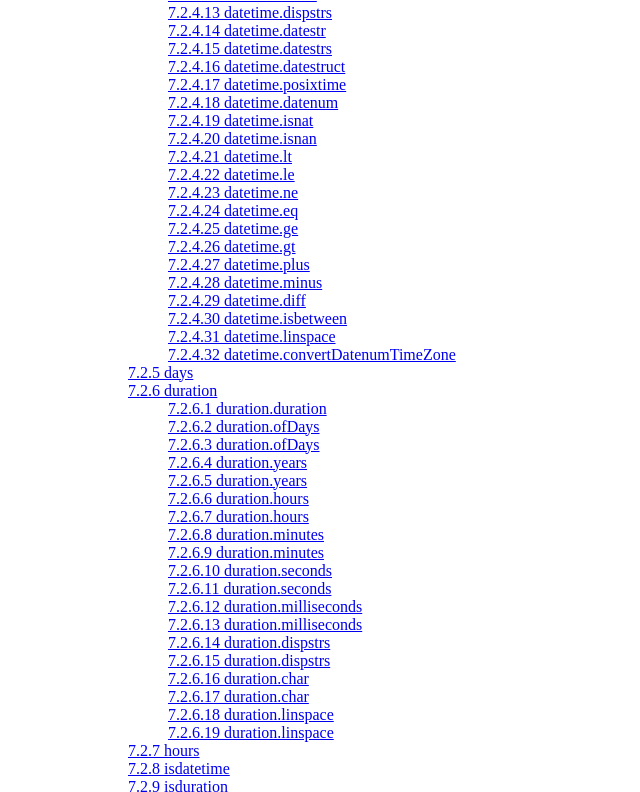
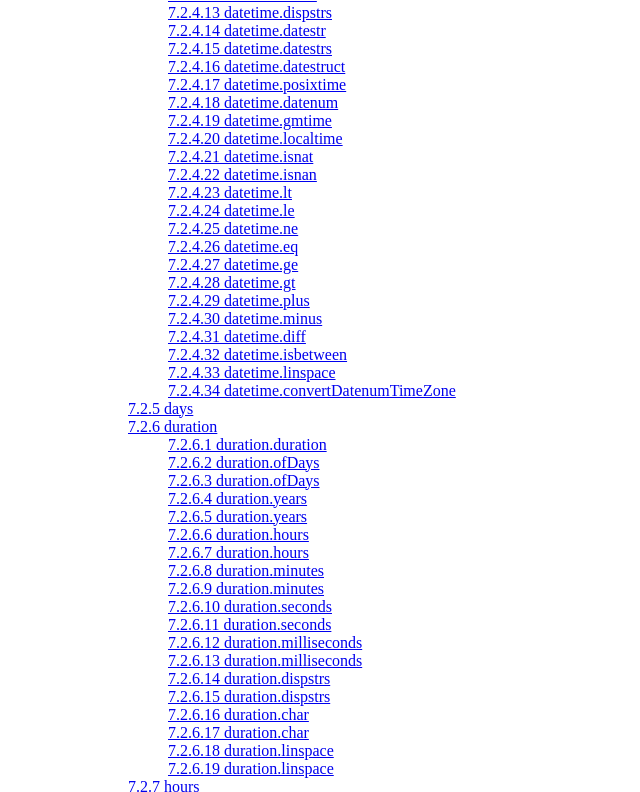
Before and after one commit to apjanke/octave-chrono, a plain HTML site: page doc/chrono.html in a window 1280 px wide. Shown: the part 1072-1864 px from the top of the page, without its empty margins (0-640 px from the left). Drawn offline with Linux system fonts and the light colour scheme.

Commit message:
Regenerate doco

```diff
--- a/doc/chrono.html
+++ b/doc/chrono.html
@@ -140,20 +140,22 @@ ul.no-bullet {list-style: none}
         <li><a id="toc-datetime_002edatestruct-1" href="#datetime_002edatestruct">7.2.4.16 datetime.datestruct</a></li>
         <li><a id="toc-datetime_002eposixtime-1" href="#datetime_002eposixtime">7.2.4.17 datetime.posixtime</a></li>
         <li><a id="toc-datetime_002edatenum-1" href="#datetime_002edatenum">7.2.4.18 datetime.datenum</a></li>
-        <li><a id="toc-datetime_002eisnat-1" href="#datetime_002eisnat">7.2.4.19 datetime.isnat</a></li>
-        <li><a id="toc-datetime_002eisnan-1" href="#datetime_002eisnan">7.2.4.20 datetime.isnan</a></li>
-        <li><a id="toc-datetime_002elt-1" href="#datetime_002elt">7.2.4.21 datetime.lt</a></li>
-        <li><a id="toc-datetime_002ele-1" href="#datetime_002ele">7.2.4.22 datetime.le</a></li>
-        <li><a id="toc-datetime_002ene-1" href="#datetime_002ene">7.2.4.23 datetime.ne</a></li>
-        <li><a id="toc-datetime_002eeq-1" href="#datetime_002eeq">7.2.4.24 datetime.eq</a></li>
-        <li><a id="toc-datetime_002ege-1" href="#datetime_002ege">7.2.4.25 datetime.ge</a></li>
-        <li><a id="toc-datetime_002egt-1" href="#datetime_002egt">7.2.4.26 datetime.gt</a></li>
-        <li><a id="toc-datetime_002eplus-1" href="#datetime_002eplus">7.2.4.27 datetime.plus</a></li>
-        <li><a id="toc-datetime_002eminus-1" href="#datetime_002eminus">7.2.4.28 datetime.minus</a></li>
-        <li><a id="toc-datetime_002ediff-1" href="#datetime_002ediff">7.2.4.29 datetime.diff</a></li>
-        <li><a id="toc-datetime_002eisbetween-1" href="#datetime_002eisbetween">7.2.4.30 datetime.isbetween</a></li>
-        <li><a id="toc-datetime_002elinspace-1" href="#datetime_002elinspace">7.2.4.31 datetime.linspace</a></li>
-        <li><a id="toc-datetime_002econvertDatenumTimeZone-1" href="#datetime_002econvertDatenumTimeZone">7.2.4.32 datetime.convertDatenumTimeZone</a></li>
+        <li><a id="toc-datetime_002egmtime-1" href="#datetime_002egmtime">7.2.4.19 datetime.gmtime</a></li>
+        <li><a id="toc-datetime_002elocaltime-1" href="#datetime_002elocaltime">7.2.4.20 datetime.localtime</a></li>
+        <li><a id="toc-datetime_002eisnat-1" href="#datetime_002eisnat">7.2.4.21 datetime.isnat</a></li>
+        <li><a id="toc-datetime_002eisnan-1" href="#datetime_002eisnan">7.2.4.22 datetime.isnan</a></li>
+        <li><a id="toc-datetime_002elt-1" href="#datetime_002elt">7.2.4.23 datetime.lt</a></li>
+        <li><a id="toc-datetime_002ele-1" href="#datetime_002ele">7.2.4.24 datetime.le</a></li>
+        <li><a id="toc-datetime_002ene-1" href="#datetime_002ene">7.2.4.25 datetime.ne</a></li>
+        <li><a id="toc-datetime_002eeq-1" href="#datetime_002eeq">7.2.4.26 datetime.eq</a></li>
+        <li><a id="toc-datetime_002ege-1" href="#datetime_002ege">7.2.4.27 datetime.ge</a></li>
+        <li><a id="toc-datetime_002egt-1" href="#datetime_002egt">7.2.4.28 datetime.gt</a></li>
+        <li><a id="toc-datetime_002eplus-1" href="#datetime_002eplus">7.2.4.29 datetime.plus</a></li>
+        <li><a id="toc-datetime_002eminus-1" href="#datetime_002eminus">7.2.4.30 datetime.minus</a></li>
+        <li><a id="toc-datetime_002ediff-1" href="#datetime_002ediff">7.2.4.31 datetime.diff</a></li>
+        <li><a id="toc-datetime_002eisbetween-1" href="#datetime_002eisbetween">7.2.4.32 datetime.isbetween</a></li>
+        <li><a id="toc-datetime_002elinspace-1" href="#datetime_002elinspace">7.2.4.33 datetime.linspace</a></li>
+        <li><a id="toc-datetime_002econvertDatenumTimeZone-1" href="#datetime_002econvertDatenumTimeZone">7.2.4.34 datetime.convertDatenumTimeZone</a></li>
       </ul></li>
       <li><a id="toc-days-1" href="#days">7.2.5 days</a></li>
       <li><a id="toc-duration-1" href="#duration">7.2.6 duration</a>
@@ -1094,6 +1096,10 @@ underlying UTC times that its elements represent.
 </td></tr>
 <tr><td align="left" valign="top">&bull; <a href="#datetime_002edatenum">datetime.datenum</a></td><td>&nbsp;&nbsp;</td><td align="left" valign="top">
 </td></tr>
+<tr><td align="left" valign="top">&bull; <a href="#datetime_002egmtime">datetime.gmtime</a></td><td>&nbsp;&nbsp;</td><td align="left" valign="top">
+</td></tr>
+<tr><td align="left" valign="top">&bull; <a href="#datetime_002elocaltime">datetime.localtime</a></td><td>&nbsp;&nbsp;</td><td align="left" valign="top">
+</td></tr>
 <tr><td align="left" valign="top">&bull; <a href="#datetime_002eisnat">datetime.isnat</a></td><td>&nbsp;&nbsp;</td><td align="left" valign="top">
 </td></tr>
 <tr><td align="left" valign="top">&bull; <a href="#datetime_002eisnan">datetime.isnan</a></td><td>&nbsp;&nbsp;</td><td align="left" valign="top">
@@ -1454,7 +1460,7 @@ POSIX times are, by definition, in UTC.
 <hr>
 <span id="datetime_002edatenum"></span><div class="header">
 <p>
-Next: <a href="#datetime_002eisnat" accesskey="n" rel="next">datetime.isnat</a>, Previous: <a href="#datetime_002eposixtime" accesskey="p" rel="prev">datetime.posixtime</a>, Up: <a href="#datetime" accesskey="u" rel="up">datetime</a> &nbsp; [<a href="#SEC_Contents" title="Table of contents" rel="contents">Contents</a>]</p>
+Next: <a href="#datetime_002egmtime" accesskey="n" rel="next">datetime.gmtime</a>, Previous: <a href="#datetime_002eposixtime" accesskey="p" rel="prev">datetime.posixtime</a>, Up: <a href="#datetime" accesskey="u" rel="up">datetime</a> &nbsp; [<a href="#SEC_Contents" title="Table of contents" rel="contents">Contents</a>]</p>
 </div>
 <span id="datetime_002edatenum-1"></span><h4 class="subsubsection">7.2.4.18 datetime.datenum</h4>
 
@@ -1468,11 +1474,59 @@ Next: <a href="#datetime_002eisnat" accesskey="n" rel="next">datetime.isnat</a>,
 </dd></dl>
 
 <hr>
+<span id="datetime_002egmtime"></span><div class="header">
+<p>
+Next: <a href="#datetime_002elocaltime" accesskey="n" rel="next">datetime.localtime</a>, Previous: <a href="#datetime_002edatenum" accesskey="p" rel="prev">datetime.datenum</a>, Up: <a href="#datetime" accesskey="u" rel="up">datetime</a> &nbsp; [<a href="#SEC_Contents" title="Table of contents" rel="contents">Contents</a>]</p>
+</div>
+<span id="datetime_002egmtime-1"></span><h4 class="subsubsection">7.2.4.19 datetime.gmtime</h4>
+
+<dl>
+<dt id="index-gmtime">Method: <em><var>out</var> =</em> <strong>gmtime</strong> <em>(<var>obj</var>)</em></dt>
+<dd>
+<p>Convert to TM_STRUCT structure in UTC time.
+</p>
+<p>Converts <var>obj</var> to a TM_STRUCT style structure array. The result is in
+UTC time. If <var>obj</var> is unzoned, it is assumed to be in UTC time.
+</p>
+<p>Returns a struct array in TM_STRUCT style.
+</p>
+</dd></dl>
+
+<hr>
+<span id="datetime_002elocaltime"></span><div class="header">
+<p>
+Next: <a href="#datetime_002eisnat" accesskey="n" rel="next">datetime.isnat</a>, Previous: <a href="#datetime_002egmtime" accesskey="p" rel="prev">datetime.gmtime</a>, Up: <a href="#datetime" accesskey="u" rel="up">datetime</a> &nbsp; [<a href="#SEC_Contents" title="Table of contents" rel="contents">Contents</a>]</p>
+</div>
+<span id="datetime_002elocaltime-1"></span><h4 class="subsubsection">7.2.4.20 datetime.localtime</h4>
+
+<dl>
+<dt id="index-localtime">Method: <em><var>out</var> =</em> <strong>localtime</strong> <em>(<var>obj</var>)</em></dt>
+<dd>
+<p>Convert to TM_STRUCT structure in UTC time.
+</p>
+<p>Converts <var>obj</var> to a TM_STRUCT style structure array. The result is a
+local time in the system default time zone. Note that the system default
+time zone is always used, regardless of what TimeZone is set on <var>obj</var>.
+</p>
+<p>If <var>obj</var> is unzoned, it is assumed to be in UTC time.
+</p>
+<p>Returns a struct array in TM_STRUCT style.
+</p>
+<p>Example:
+</p><div class="example">
+<pre class="example">dt = datetime;
+dt.TimeZone = datetime.SystemTimeZone;
+tm_struct = localtime (dt);
+</pre></div>
+
+</dd></dl>
+
+<hr>
 <span id="datetime_002eisnat"></span><div class="header">
 <p>
-Next: <a href="#datetime_002eisnan" accesskey="n" rel="next">datetime.isnan</a>, Previous: <a href="#datetime_002edatenum" accesskey="p" rel="prev">datetime.datenum</a>, Up: <a href="#datetime" accesskey="u" rel="up">datetime</a> &nbsp; [<a href="#SEC_Contents" title="Table of contents" rel="contents">Contents</a>]</p>
-</div>
-<span id="datetime_002eisnat-1"></span><h4 class="subsubsection">7.2.4.19 datetime.isnat</h4>
+Next: <a href="#datetime_002eisnan" accesskey="n" rel="next">datetime.isnan</a>, Previous: <a href="#datetime_002elocaltime" accesskey="p" rel="prev">datetime.localtime</a>, Up: <a href="#datetime" accesskey="u" rel="up">datetime</a> &nbsp; [<a href="#SEC_Contents" title="Table of contents" rel="contents">Contents</a>]</p>
+</div>
+<span id="datetime_002eisnat-1"></span><h4 class="subsubsection">7.2.4.21 datetime.isnat</h4>
 
 <dl>
 <dt id="index-isnat-1">Method: <em><var>out</var> =</em> <strong>isnat</strong> <em>(<var>obj</var>)</em></dt>
@@ -1488,7 +1542,7 @@ Next: <a href="#datetime_002eisnan" accesskey="n" rel="next">datetime.isnan</a>,
 <p>
 Next: <a href="#datetime_002elt" accesskey="n" rel="next">datetime.lt</a>, Previous: <a href="#datetime_002eisnat" accesskey="p" rel="prev">datetime.isnat</a>, Up: <a href="#datetime" accesskey="u" rel="up">datetime</a> &nbsp; [<a href="#SEC_Contents" title="Table of contents" rel="contents">Contents</a>]</p>
 </div>
-<span id="datetime_002eisnan-1"></span><h4 class="subsubsection">7.2.4.20 datetime.isnan</h4>
+<span id="datetime_002eisnan-1"></span><h4 class="subsubsection">7.2.4.22 datetime.isnan</h4>
 
 <dl>
 <dt id="index-isnan-1">Method: <em><var>out</var> =</em> <strong>isnan</strong> <em>(<var>obj</var>)</em></dt>
@@ -1505,7 +1559,7 @@ to support type compatibility and polymorphic programming.
 <p>
 Next: <a href="#datetime_002ele" accesskey="n" rel="next">datetime.le</a>, Previous: <a href="#datetime_002eisnan" accesskey="p" rel="prev">datetime.isnan</a>, Up: <a href="#datetime" accesskey="u" rel="up">datetime</a> &nbsp; [<a href="#SEC_Contents" title="Table of contents" rel="contents">Contents</a>]</p>
 </div>
-<span id="datetime_002elt-1"></span><h4 class="subsubsection">7.2.4.21 datetime.lt</h4>
+<span id="datetime_002elt-1"></span><h4 class="subsubsection">7.2.4.23 datetime.lt</h4>
 
 <dl>
 <dt id="index-lt">Method: <em><var>out</var> =</em> <strong>lt</strong> <em>(<var>A</var>, <var>B</var>)</em></dt>
@@ -1525,7 +1579,7 @@ constructor or conversion method.
 <p>
 Next: <a href="#datetime_002ene" accesskey="n" rel="next">datetime.ne</a>, Previous: <a href="#datetime_002elt" accesskey="p" rel="prev">datetime.lt</a>, Up: <a href="#datetime" accesskey="u" rel="up">datetime</a> &nbsp; [<a href="#SEC_Contents" title="Table of contents" rel="contents">Contents</a>]</p>
 </div>
-<span id="datetime_002ele-1"></span><h4 class="subsubsection">7.2.4.22 datetime.le</h4>
+<span id="datetime_002ele-1"></span><h4 class="subsubsection">7.2.4.24 datetime.le</h4>
 
 <dl>
 <dt id="index-le">Method: <em><var>out</var> =</em> <strong>le</strong> <em>(<var>A</var>, <var>B</var>)</em></dt>
@@ -1545,7 +1599,7 @@ constructor or conversion method.
 <p>
 Next: <a href="#datetime_002eeq" accesskey="n" rel="next">datetime.eq</a>, Previous: <a href="#datetime_002ele" accesskey="p" rel="prev">datetime.le</a>, Up: <a href="#datetime" accesskey="u" rel="up">datetime</a> &nbsp; [<a href="#SEC_Contents" title="Table of contents" rel="contents">Contents</a>]</p>
 </div>
-<span id="datetime_002ene-1"></span><h4 class="subsubsection">7.2.4.23 datetime.ne</h4>
+<span id="datetime_002ene-1"></span><h4 class="subsubsection">7.2.4.25 datetime.ne</h4>
 
 <dl>
 <dt id="index-ne">Method: <em><var>out</var> =</em> <strong>ne</strong> <em>(<var>A</var>, <var>B</var>)</em></dt>
@@ -1565,7 +1619,7 @@ constructor or conversion method.
 <p>
 Next: <a href="#datetime_002ege" accesskey="n" rel="next">datetime.ge</a>, Previous: <a href="#datetime_002ene" accesskey="p" rel="prev">datetime.ne</a>, Up: <a href="#datetime" accesskey="u" rel="up">datetime</a> &nbsp; [<a href="#SEC_Contents" title="Table of contents" rel="contents">Contents</a>]</p>
 </div>
-<span id="datetime_002eeq-1"></span><h4 class="subsubsection">7.2.4.24 datetime.eq</h4>
+<span id="datetime_002eeq-1"></span><h4 class="subsubsection">7.2.4.26 datetime.eq</h4>
 
 <dl>
 <dt id="index-eq">Method: <em><var>out</var> =</em> <strong>eq</strong> <em>(<var>A</var>, <var>B</var>)</em></dt>
@@ -1585,7 +1639,7 @@ constructor or conversion method.
 <p>
 Next: <a href="#datetime_002egt" accesskey="n" rel="next">datetime.gt</a>, Previous: <a href="#datetime_002eeq" accesskey="p" rel="prev">datetime.eq</a>, Up: <a href="#datetime" accesskey="u" rel="up">datetime</a> &nbsp; [<a href="#SEC_Contents" title="Table of contents" rel="contents">Contents</a>]</p>
 </div>
-<span id="datetime_002ege-1"></span><h4 class="subsubsection">7.2.4.25 datetime.ge</h4>
+<span id="datetime_002ege-1"></span><h4 class="subsubsection">7.2.4.27 datetime.ge</h4>
 
 <dl>
 <dt id="index-ge">Method: <em><var>out</var> =</em> <strong>ge</strong> <em>(<var>A</var>, <var>B</var>)</em></dt>
@@ -1605,7 +1659,7 @@ constructor or conversion method.
 <p>
 Next: <a href="#datetime_002eplus" accesskey="n" rel="next">datetime.plus</a>, Previous: <a href="#datetime_002ege" accesskey="p" rel="prev">datetime.ge</a>, Up: <a href="#datetime" accesskey="u" rel="up">datetime</a> &nbsp; [<a href="#SEC_Contents" title="Table of contents" rel="contents">Contents</a>]</p>
 </div>
-<span id="datetime_002egt-1"></span><h4 class="subsubsection">7.2.4.26 datetime.gt</h4>
+<span id="datetime_002egt-1"></span><h4 class="subsubsection">7.2.4.28 datetime.gt</h4>
 
 <dl>
 <dt id="index-gt">Method: <em><var>out</var> =</em> <strong>gt</strong> <em>(<var>A</var>, <var>B</var>)</em></dt>
@@ -1625,7 +1679,7 @@ constructor or conversion method.
 <p>
 Next: <a href="#datetime_002eminus" accesskey="n" rel="next">datetime.minus</a>, Previous: <a href="#datetime_002egt" accesskey="p" rel="prev">datetime.gt</a>, Up: <a href="#datetime" accesskey="u" rel="up">datetime</a> &nbsp; [<a href="#SEC_Contents" title="Table of contents" rel="contents">Contents</a>]</p>
 </div>
-<span id="datetime_002eplus-1"></span><h4 class="subsubsection">7.2.4.27 datetime.plus</h4>
+<span id="datetime_002eplus-1"></span><h4 class="subsubsection">7.2.4.29 datetime.plus</h4>
 
 <dl>
 <dt id="index-plus-1">Method: <em><var>out</var> =</em> <strong>plus</strong> <em>(<var>A</var>, <var>B</var>)</em></dt>
@@ -1645,7 +1699,7 @@ or numeric <var>B</var> to a <code>datetime</code> <var>A</var>.
 <p>
 Next: <a href="#datetime_002ediff" accesskey="n" rel="next">datetime.diff</a>, Previous: <a href="#datetime_002eplus" accesskey="p" rel="prev">datetime.plus</a>, Up: <a href="#datetime" accesskey="u" rel="up">datetime</a> &nbsp; [<a href="#SEC_Contents" title="Table of contents" rel="contents">Contents</a>]</p>
 </div>
-<span id="datetime_002eminus-1"></span><h4 class="subsubsection">7.2.4.28 datetime.minus</h4>
+<span id="datetime_002eminus-1"></span><h4 class="subsubsection">7.2.4.30 datetime.minus</h4>
 
 <dl>
 <dt id="index-minus">Method: <em><var>out</var> =</em> <strong>minus</strong> <em>(<var>A</var>, <var>B</var>)</em></dt>
@@ -1669,7 +1723,7 @@ Otherwise, the output is a <code>datetime</code>.
 <p>
 Next: <a href="#datetime_002eisbetween" accesskey="n" rel="next">datetime.isbetween</a>, Previous: <a href="#datetime_002eminus" accesskey="p" rel="prev">datetime.minus</a>, Up: <a href="#datetime" accesskey="u" rel="up">datetime</a> &nbsp; [<a href="#SEC_Contents" title="Table of contents" rel="contents">Contents</a>]</p>
 </div>
-<span id="datetime_002ediff-1"></span><h4 class="subsubsection">7.2.4.29 datetime.diff</h4>
+<span id="datetime_002ediff-1"></span><h4 class="subsubsection">7.2.4.31 datetime.diff</h4>
 
 <dl>
 <dt id="index-diff">Method: <em><var>out</var> =</em> <strong>diff</strong> <em>(<var>obj</var>)</em></dt>
@@ -1688,7 +1742,7 @@ Next: <a href="#datetime_002eisbetween" accesskey="n" rel="next">datetime.isbetw
 <p>
 Next: <a href="#datetime_002elinspace" accesskey="n" rel="next">datetime.linspace</a>, Previous: <a href="#datetime_002ediff" accesskey="p" rel="prev">datetime.diff</a>, Up: <a href="#datetime" accesskey="u" rel="up">datetime</a> &nbsp; [<a href="#SEC_Contents" title="Table of contents" rel="contents">Contents</a>]</p>
 </div>
-<span id="datetime_002eisbetween-1"></span><h4 class="subsubsection">7.2.4.30 datetime.isbetween</h4>
+<span id="datetime_002eisbetween-1"></span><h4 class="subsubsection">7.2.4.32 datetime.isbetween</h4>
 
 <dl>
 <dt id="index-isbetween">Method: <em><var>out</var> =</em> <strong>isbetween</strong> <em>(<var>obj</var>, <var>lower</var>, <var>upper</var>)</em></dt>
@@ -1708,7 +1762,7 @@ to scalar expansion.
 <p>
 Next: <a href="#datetime_002econvertDatenumTimeZone" accesskey="n" rel="next">datetime.convertDatenumTimeZone</a>, Previous: <a href="#datetime_002eisbetween" accesskey="p" rel="prev">datetime.isbetween</a>, Up: <a href="#datetime" accesskey="u" rel="up">datetime</a> &nbsp; [<a href="#SEC_Contents" title="Table of contents" rel="contents">Contents</a>]</p>
 </div>
-<span id="datetime_002elinspace-1"></span><h4 class="subsubsection">7.2.4.31 datetime.linspace</h4>
+<span id="datetime_002elinspace-1"></span><h4 class="subsubsection">7.2.4.33 datetime.linspace</h4>
 
 <dl>
 <dt id="index-linspace">Method: <em><var>out</var> =</em> <strong>linspace</strong> <em>(<var>from</var>, <var>to</var>, <var>n</var>)</em></dt>
@@ -1732,7 +1786,7 @@ vector.
 <p>
 Previous: <a href="#datetime_002elinspace" accesskey="p" rel="prev">datetime.linspace</a>, Up: <a href="#datetime" accesskey="u" rel="up">datetime</a> &nbsp; [<a href="#SEC_Contents" title="Table of contents" rel="contents">Contents</a>]</p>
 </div>
-<span id="datetime_002econvertDatenumTimeZone-1"></span><h4 class="subsubsection">7.2.4.32 datetime.convertDatenumTimeZone</h4>
+<span id="datetime_002econvertDatenumTimeZone-1"></span><h4 class="subsubsection">7.2.4.34 datetime.convertDatenumTimeZone</h4>
 
 <dl>
 <dt id="index-datetime_002econvertDatenumTimeZone">Static Method: <em><var>out</var> =</em> <strong>datetime.convertDatenumTimeZone</strong> <em>(<var>dnum</var>, <var>fromZoneId</var>, <var>toZoneId</var>)</em></dt>
```
Also changed, not shown: 6 other files.
